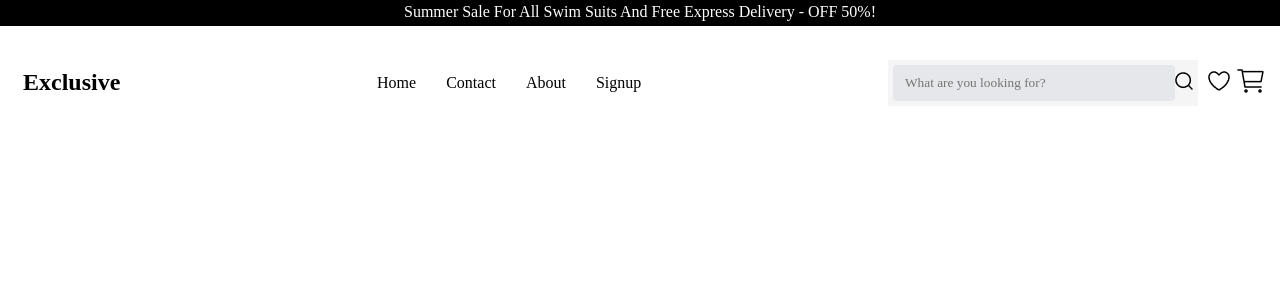
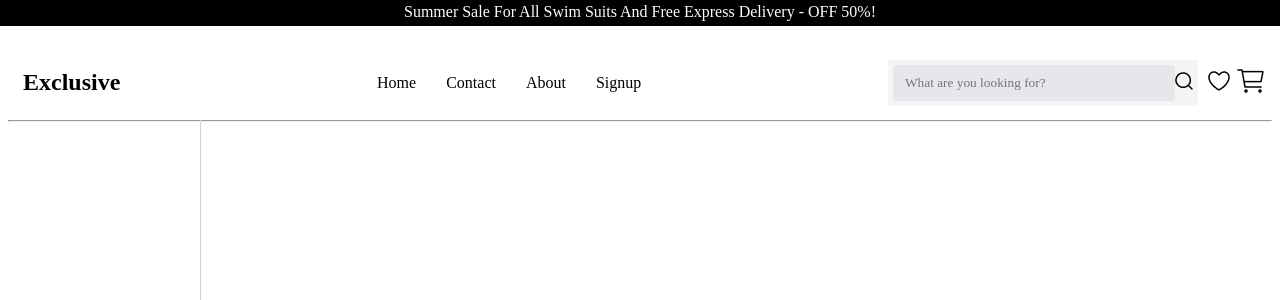
Before and after one commit to kaushikpuka1998/Eticko, a React (Vite) app: page / in a window 1280 px wide. Shown: the top 300 px of the page. Built offline with nearby package versions, Linux system fonts and the light colour scheme.

Commit message:
Horizontal and Vertical divider Added

```diff
--- a/src/App.css
+++ b/src/App.css
@@ -7,3 +7,15 @@
   font-family: 'Inter';
   src: local('Inter'), url(./fonts/Inter.ttf) format('truetype');
 }
+
+.horizontal {
+  border-top: 1px solid #d1d5db;
+  margin: 1rem 0;
+}
+
+.vertical {
+  width: 1px;
+  height: 100%;
+  background-color: #d1d5db;
+  margin: 0 1rem;
+}
--- a/src/App.tsx
+++ b/src/App.tsx
@@ -2,6 +2,7 @@ import { useState } from 'react'
 import './App.css'
 import HeadNavBar from './components/HeadNavBar/HeadNavBar'
 import SalePortion from './components/SalePortion/SalePortion'
+import Divider from './components/Divider/Divider'
 
 function App() {
   const [count, setCount] = useState(0)
@@ -10,6 +11,8 @@ function App() {
     <>
       <SalePortion />
       <HeadNavBar />
+      <hr className="border-t border-gray-300 my-4" />
+      <Divider />
     </>
   )
 }
--- /dev/null
+++ b/src/components/Divider/Divider.module.scss
@@ -0,0 +1,7 @@
+.Divider {
+  width: 1px;
+  height: 384px;
+  background-color: #d1d5db;
+  margin: 0 12rem;
+  margin-top: -10px;
+}
--- /dev/null
+++ b/src/components/Divider/Divider.tsx
@@ -0,0 +1,12 @@
+import type { FC } from 'react';
+import styles from './Divider.module.scss';
+
+interface DividerProps { }
+
+const Divider: FC<DividerProps> = () => (
+  <div className={styles.Divider}>
+    <div className={styles.vertical}></div>
+  </div>
+);
+
+export default Divider;
```
Also changed, not shown: src/components/Divider/Divider.lazy.tsx (added, +11 -0 lines), 2 other files (tests, documents, lock files or other folders).
